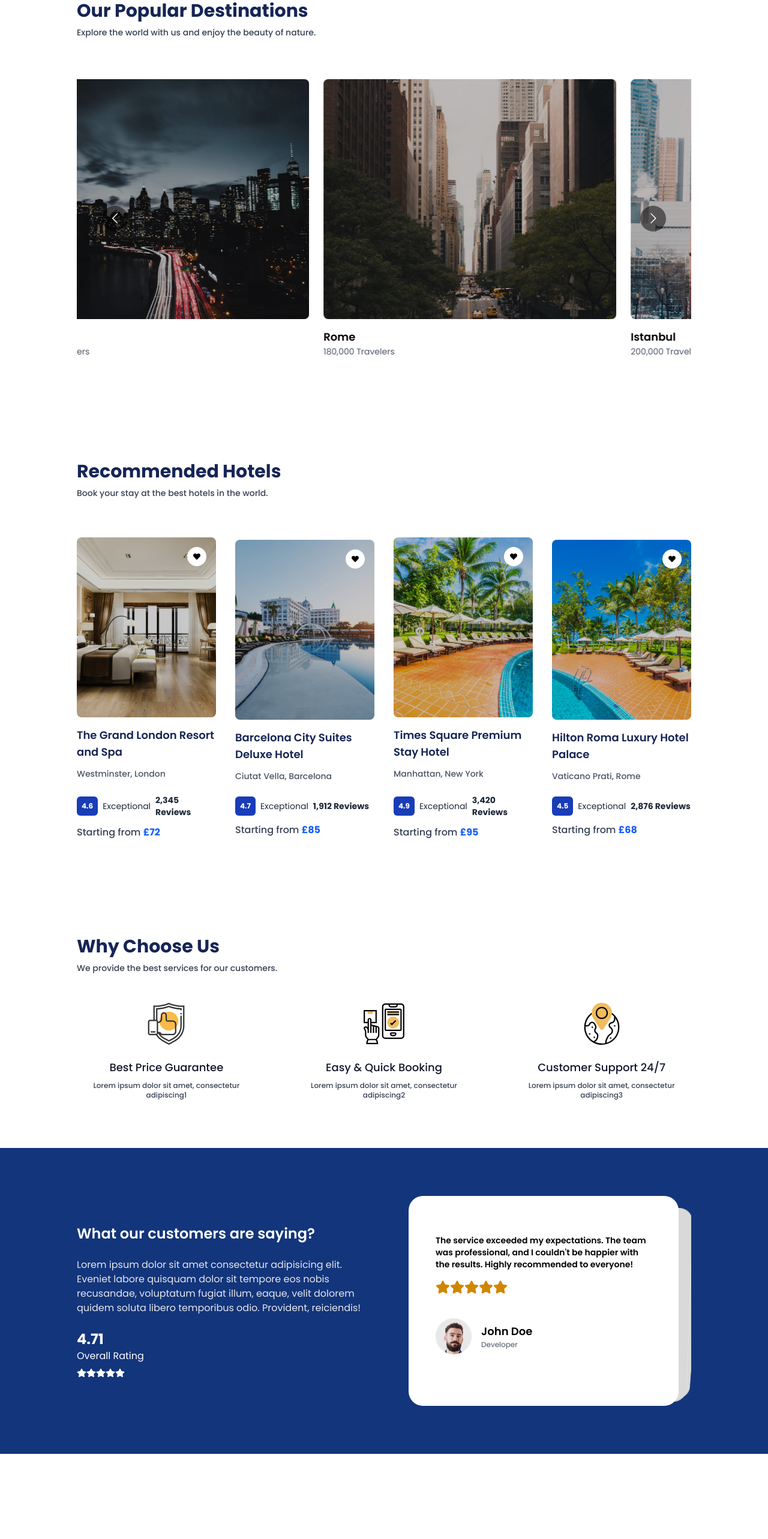
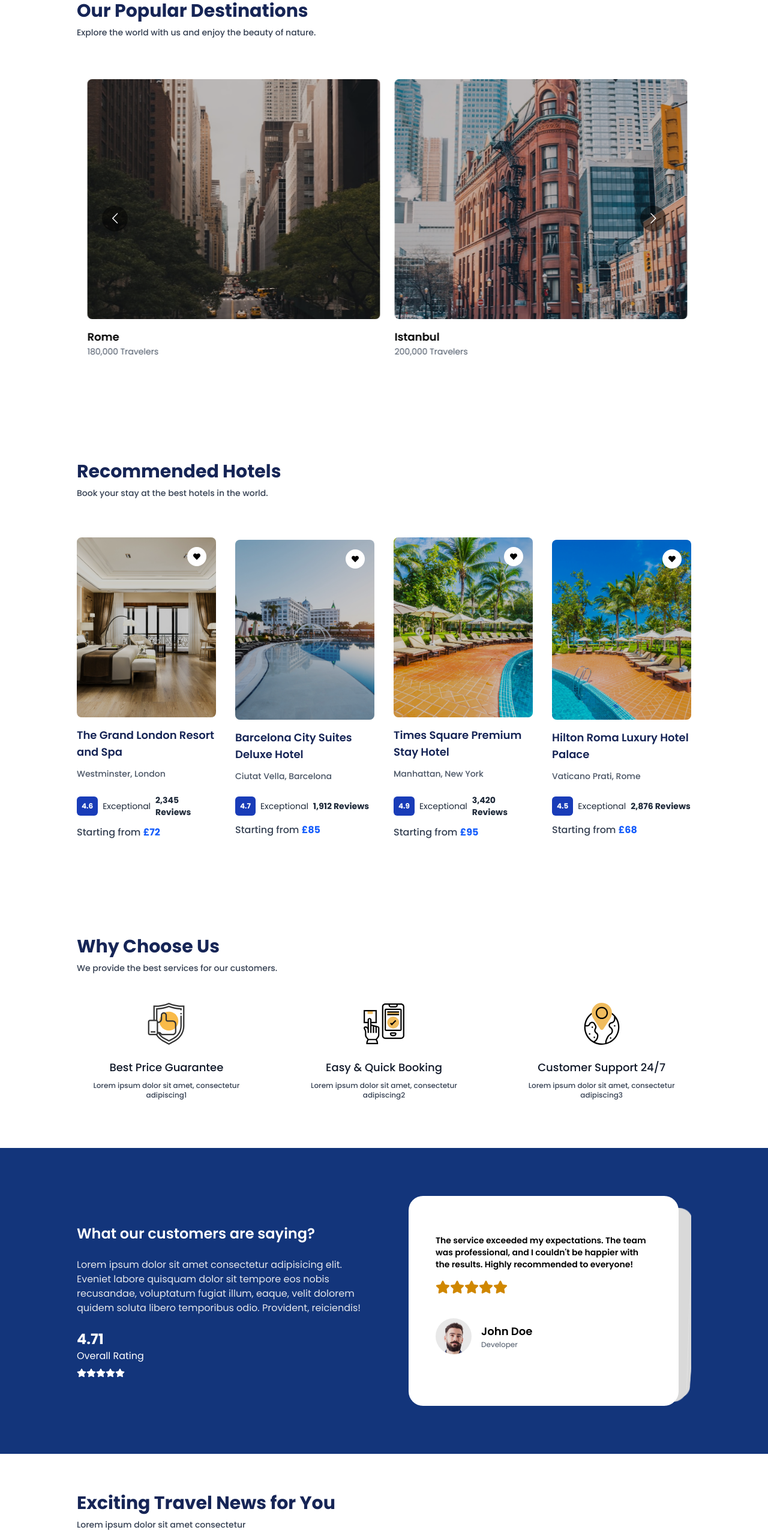
Before and after one commit to marwancodes/allo-voyage, a Next.js app: page / in a window 1280 px wide. Shown: the part 880-3446 px from the top of the page at 60% size. Before the commit the page ends 3304 px from the top, so only its background shows below. Built offline with nearby package versions, Linux system fonts and the light colour scheme.

Commit message:
News Section

```diff
--- a/components/Home/Home.tsx
+++ b/components/Home/Home.tsx
@@ -1,6 +1,7 @@
 import Destination from "./Destination/Destination";
 import Hero from "./Hero/Hero";
 import Hotel from "./Hotel/Hotel";
+import News from "./News/News";
 import Review from "./Reviews/Review";
 import WhyChoose from "./WhyChoose/WhyChoose";
 
@@ -14,6 +15,7 @@ const Home = () => {
       <Hotel />
       <WhyChoose />
       <Review />
+      <News />
     </div>
   )
 }
--- /dev/null
+++ b/components/Home/News/News.tsx
@@ -0,0 +1,28 @@
+import SectionHeading from "@/components/Helper/SectionHeading";
+import NewsCard from "./NewsCard";
+import { newsData } from "@/data/data";
+
+
+
+const News = () => {
+
+    const heading = "Exciting Travel News for You";
+    const subHeading = "Lorem ipsum dolor sit amet consectetur";
+
+  return (
+    <div className="py-16">
+        {/* Heading Section */}
+        <SectionHeading heading={heading} subHeading={subHeading}/>
+
+        <div className="grid grid-cols-1 md:grid-cols-2 lg:grid-cols-3 xl:grid-cols-4 items-center gap-8 w-[80%] mx-auto mt-20">
+            {newsData.map((data) => (
+                <div key={data.id}>
+                    <NewsCard news={data} />
+                </div>
+            ))}
+        </div>
+    </div>
+  )
+}
+
+export default News;
--- /dev/null
+++ b/components/Home/News/NewsCard.tsx
@@ -0,0 +1,25 @@
+import Image from "next/image";
+
+type NewsProps = {
+    news: {
+        image: string;
+        title: string;
+        date: string;
+    }
+}
+
+const NewsCard = ({news}: NewsProps) => {
+  return (
+    <div>
+        {/* Image */}
+        <div className="h-[300px]">
+            <Image src={news.image} alt={news.title} width={300} height={300} className="w-full h-full object-cover rounded-lg" />
+        </div>
+        {/* Text Content */}
+        <h1 className="text-gray-950 text-lg font-semibold mt-6 cursor-pointer">{news.title}</h1>
+        <p className="text-gray-600 text-sm mt-3">{news.date}</p>
+    </div>
+  )
+}
+
+export default NewsCard;
--- a/data/data.ts
+++ b/data/data.ts
@@ -215,3 +215,30 @@ export const destinationData = [
       description: "Lorem ipsum dolor sit amet, consectetur adipiscing3",
     },
   ];
+
+  export const newsData = [
+    {
+      id: 1,
+      image: "/images/n1.jpg",
+      title: "Top 5 place to visit in the UK",
+      date: "12 March 2025"
+    },
+    {
+      id: 2,
+      image: "/images/n2.jpg",
+      title: "Top 5 place to visit in Spain",
+      date: "01 February 2025"
+    },
+    {
+      id: 3,
+      image: "/images/n3.jpg",
+      title: "Top 5 place to visit in Turkey",
+      date: "25 December 2024"
+    },
+    {
+      id: 4,
+      image: "/images/n4.jpg",
+      title: "Top 5 place to visit in France",
+      date: "10 November 2024"
+    },
+  ]
```
